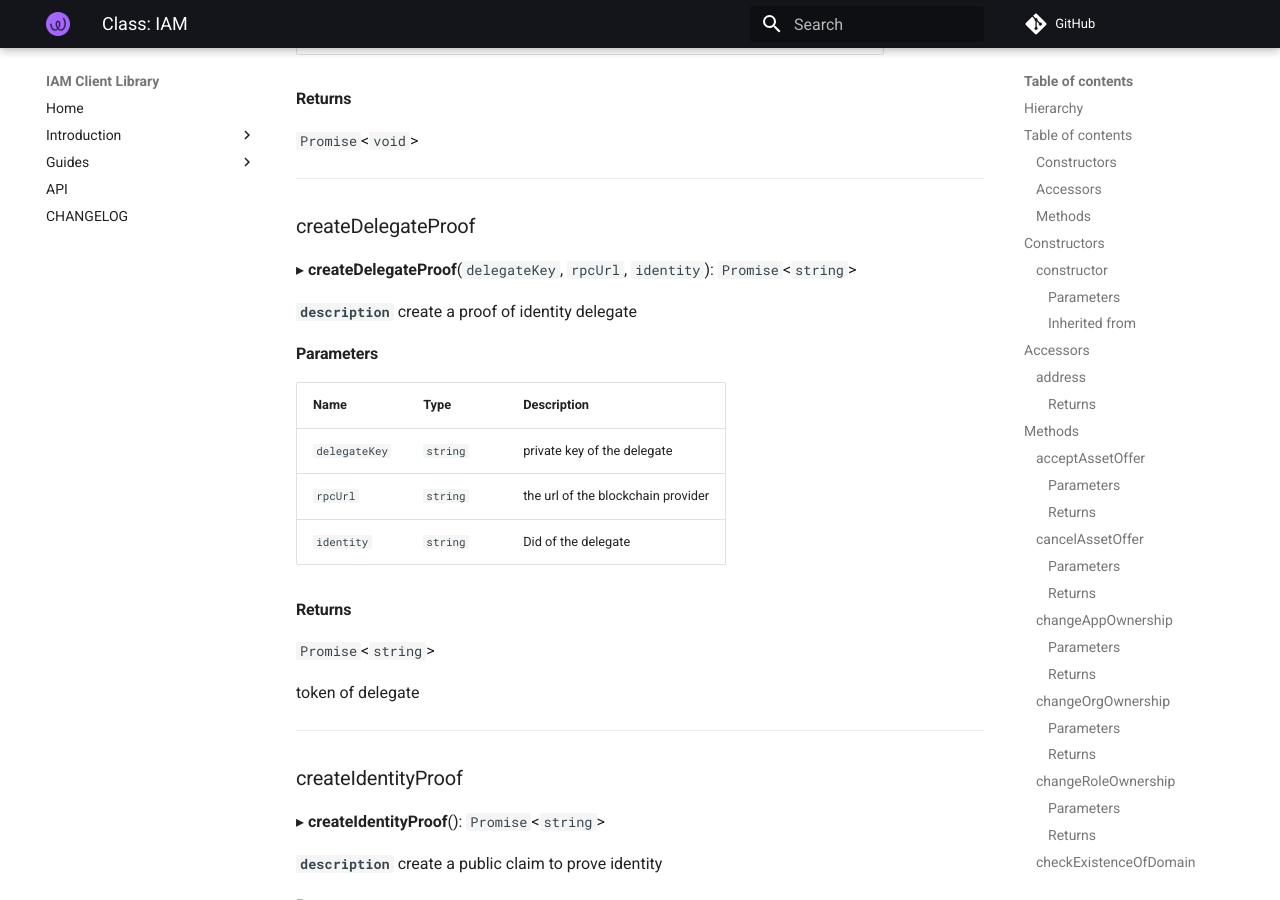
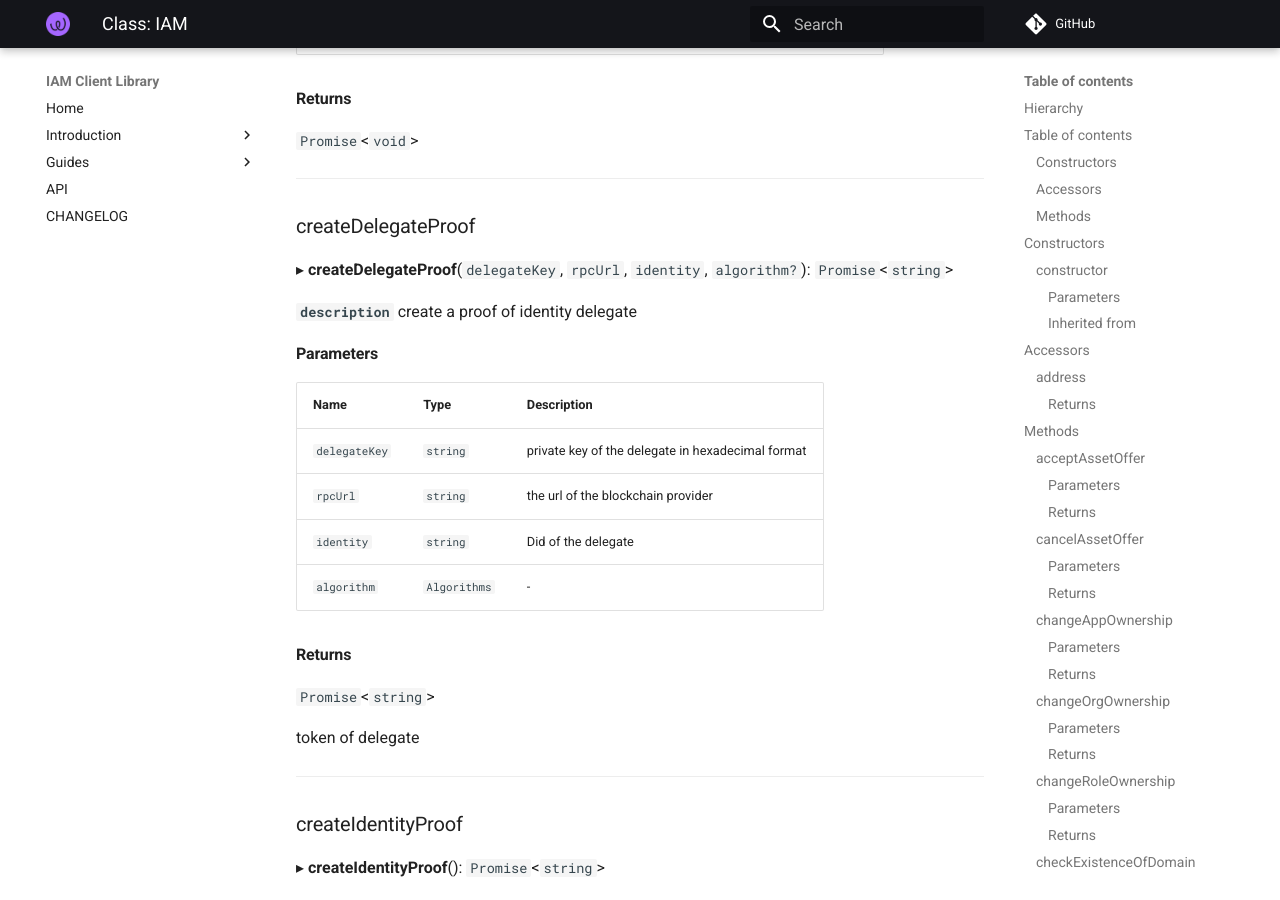
Before and after one commit to energywebfoundation/iam-client-lib, an MkDocs documentation site: the page built from docs/api/classes/iam.IAM.md, in a window 1280 px wide and 900 px high, scrolled down 9498 px. Built offline with MkDocs 1.6.1 and Material for MkDocs 9.7.7, drawn with Linux system fonts in a browser that asks for light colours; comment, search, counter and statistics services are not loaded.

Commit message:
feat: ES256 delegate

```diff
--- a/docs/api/classes/iam.IAM.md
+++ b/docs/api/classes/iam.IAM.md
@@ -353,7 +353,7 @@ ___
 
 ### createDelegateProof
 
-▸ **createDelegateProof**(`delegateKey`, `rpcUrl`, `identity`): `Promise`<`string`\>
+▸ **createDelegateProof**(`delegateKey`, `rpcUrl`, `identity`, `algorithm?`): `Promise`<`string`\>
 
 **`description`** create a proof of identity delegate
 
@@ -361,9 +361,10 @@ ___
 
 | Name | Type | Description |
 | :------ | :------ | :------ |
-| `delegateKey` | `string` | private key of the delegate |
+| `delegateKey` | `string` | private key of the delegate in hexadecimal format |
 | `rpcUrl` | `string` | the url of the blockchain provider |
 | `identity` | `string` | Did of the delegate |
+| `algorithm` | `Algorithms` | - |
 
 #### Returns
 
--- a/package.json
+++ b/package.json
@@ -81,6 +81,7 @@
         "eth-ens-namehash": "^2.0.8",
         "ethers": "^5.4.4",
         "js-sha3": "^0.8.0",
+        "jsonwebtoken": "^8.5.1",
         "lodash.difference": "^4.5.0",
         "nats.ws": "^1.3.0",
         "qs": "^6.9.4",
```
Also changed, not shown: docs/api/classes/GnosisIam.GnosisIam-1.md (+3 -2 lines), docs/api/enums/errors_ErrorMessages.ERROR_MESSAGES.md (+7 -0 lines), 3 other files.
